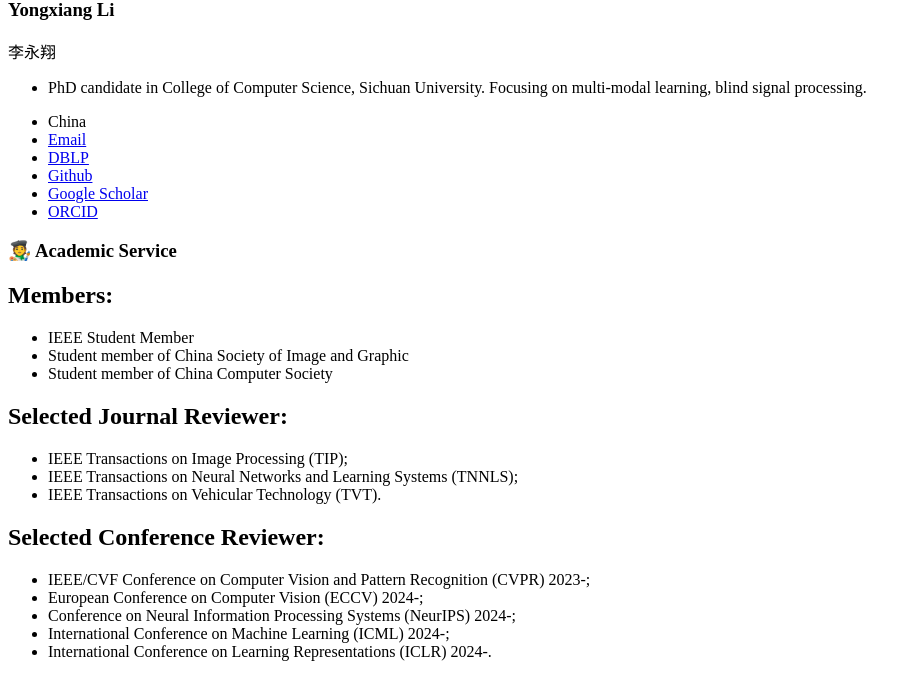
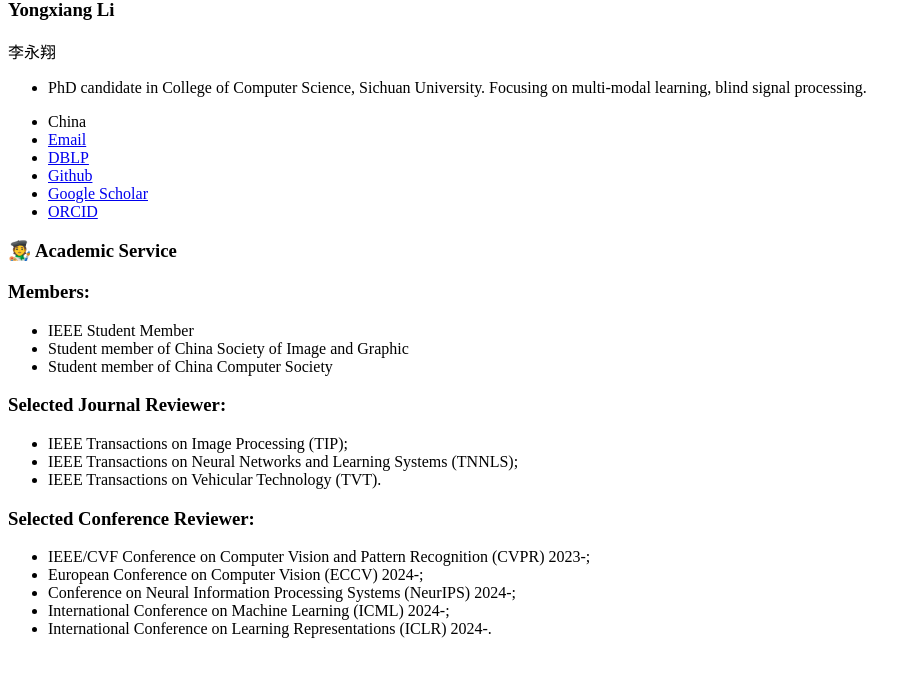
Before and after one commit to LYXRhythm/liyongxiang.github.io, a Jekyll site: the page built from _pages/includes/academic.md, in a window 1280 px wide. Shown: the part 508-1185 px from the top of the page, without its empty margins (0-918 px from the left). Built offline with Jekyll 4.4.1, drawn with Linux system fonts in a browser that asks for light colours; our own code applies the rules of GitHub Pages for plain Markdown files; after the commit the page ends 1162 px from its top, so only the background shows below that.

Commit message:
rhythm commit

```diff
--- a/_pages/includes/academic.md
+++ b/_pages/includes/academic.md
@@ -1,16 +1,16 @@
 # 🧑‍🎨 Academic Service
 
-## Members:
+### Members:
  - IEEE Student Member
  - Student member of China Society of Image and Graphic
  - Student member of China Computer Society
 
-## Selected Journal Reviewer:
+### Selected Journal Reviewer:
  - IEEE Transactions on Image Processing (TIP);
  - IEEE Transactions on Neural Networks and Learning Systems (TNNLS);
  - IEEE Transactions on Vehicular Technology (TVT).
 
-## Selected Conference Reviewer:
+### Selected Conference Reviewer:
  - IEEE/CVF Conference on Computer Vision and Pattern Recognition (CVPR) 2023-;
  - European Conference on Computer Vision (ECCV) 2024-;
  - Conference on Neural Information Processing Systems (NeurIPS) 2024-;
```
